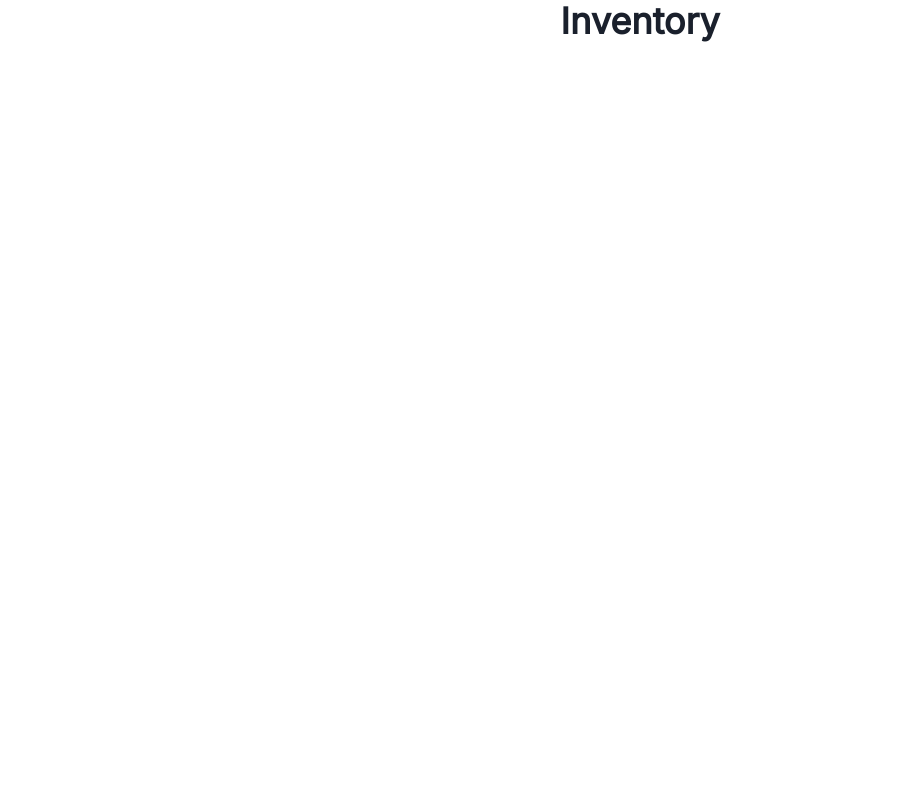
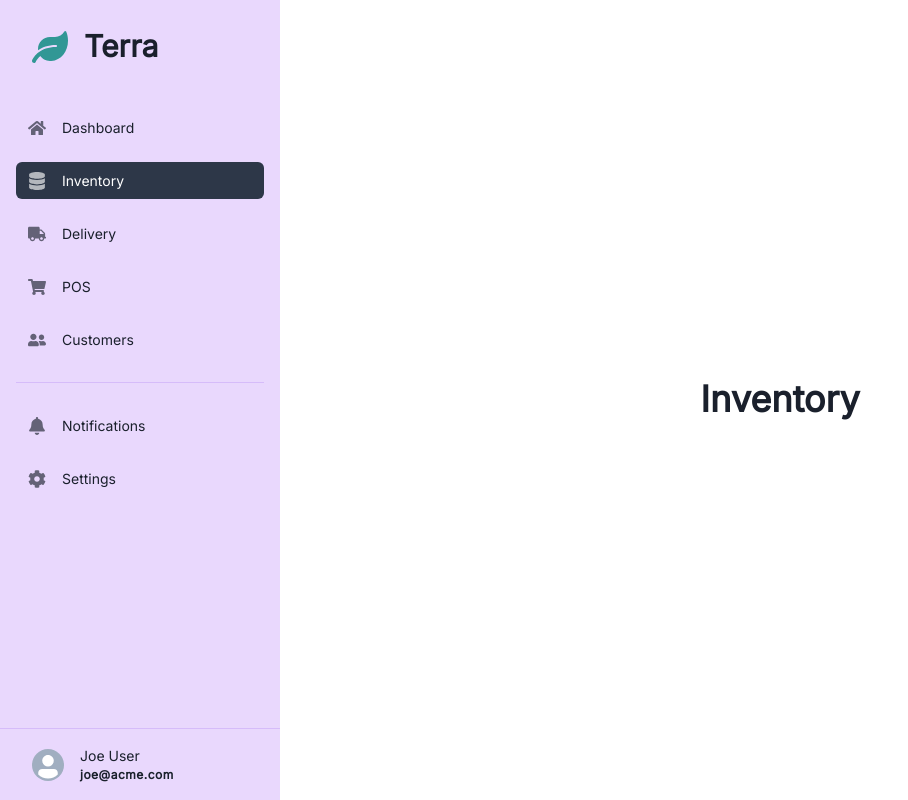
Before and after one commit to dtjv/terra, a Next.js app in the folder web/: page /admin/inventory in a window 1280 px wide. Shown: the whole page, without its empty margins (0-908 px from the left). Built offline with nearby package versions, Linux system fonts and the light colour scheme.

Commit message:
Make inventory page use admin layout

```diff
--- a/web/src/pages/admin/index.tsx
+++ b/web/src/pages/admin/index.tsx
@@ -1,5 +1,4 @@
 import type { ReactElement } from 'react'
-
 import { AdminLayout } from '@/components/layouts/admin-layout'
 import { ToggleColorMode } from '@/components/toggle-color-mode'
 
--- a/web/src/pages/admin/inventory.tsx
+++ b/web/src/pages/admin/inventory.tsx
@@ -1,4 +1,6 @@
 import { Flex, Heading } from '@chakra-ui/react'
+import type { ReactElement } from 'react'
+import { AdminLayout } from '@/components/layouts/admin-layout'
 
 const Inventory = () => (
   <Flex alignItems="center" justifyContent="center">
@@ -7,3 +9,7 @@ const Inventory = () => (
 )
 
 export default Inventory
+
+Inventory.getLayout = function getLayout(page: ReactElement) {
+  return <AdminLayout>{page}</AdminLayout>
+}
```
